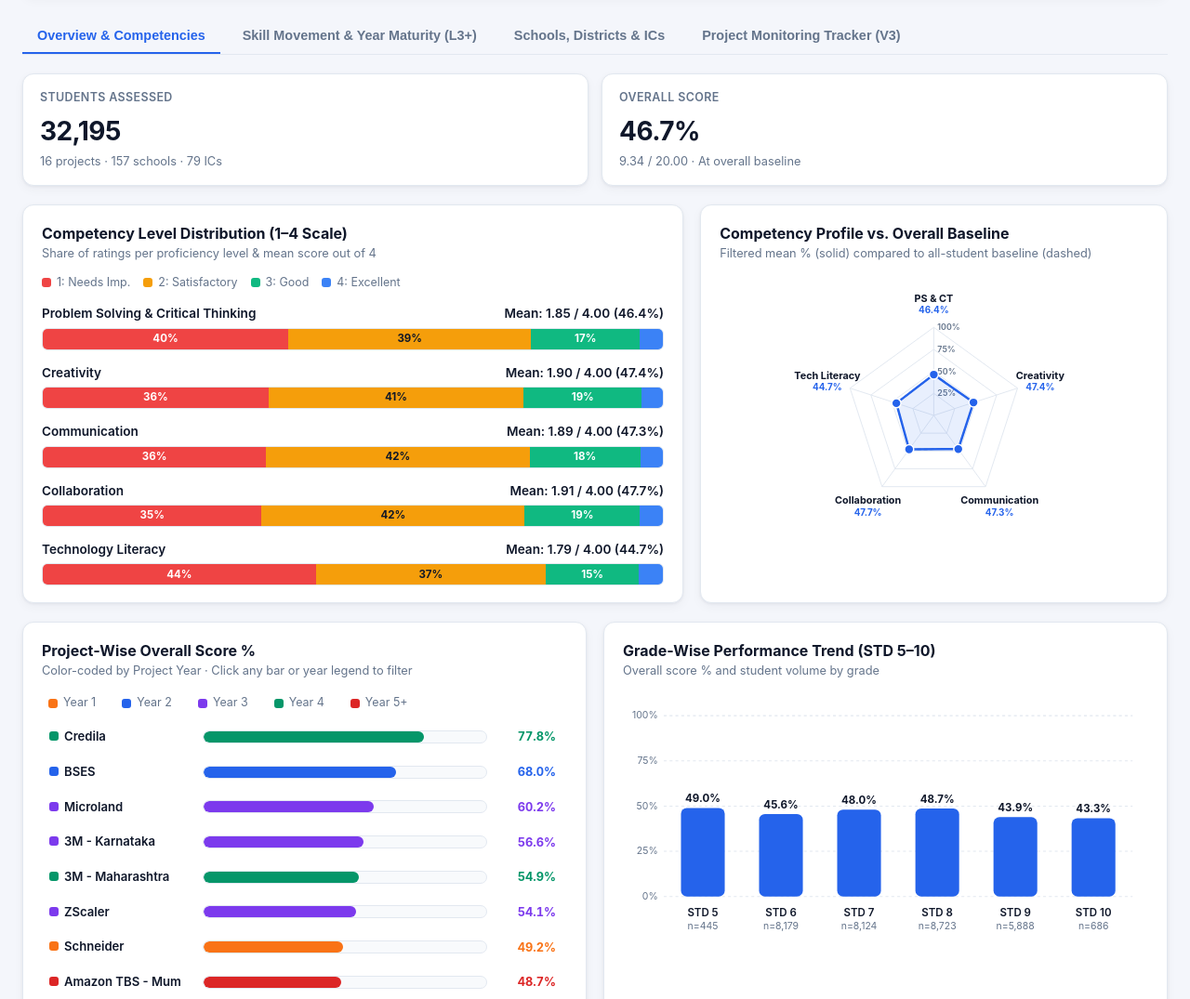
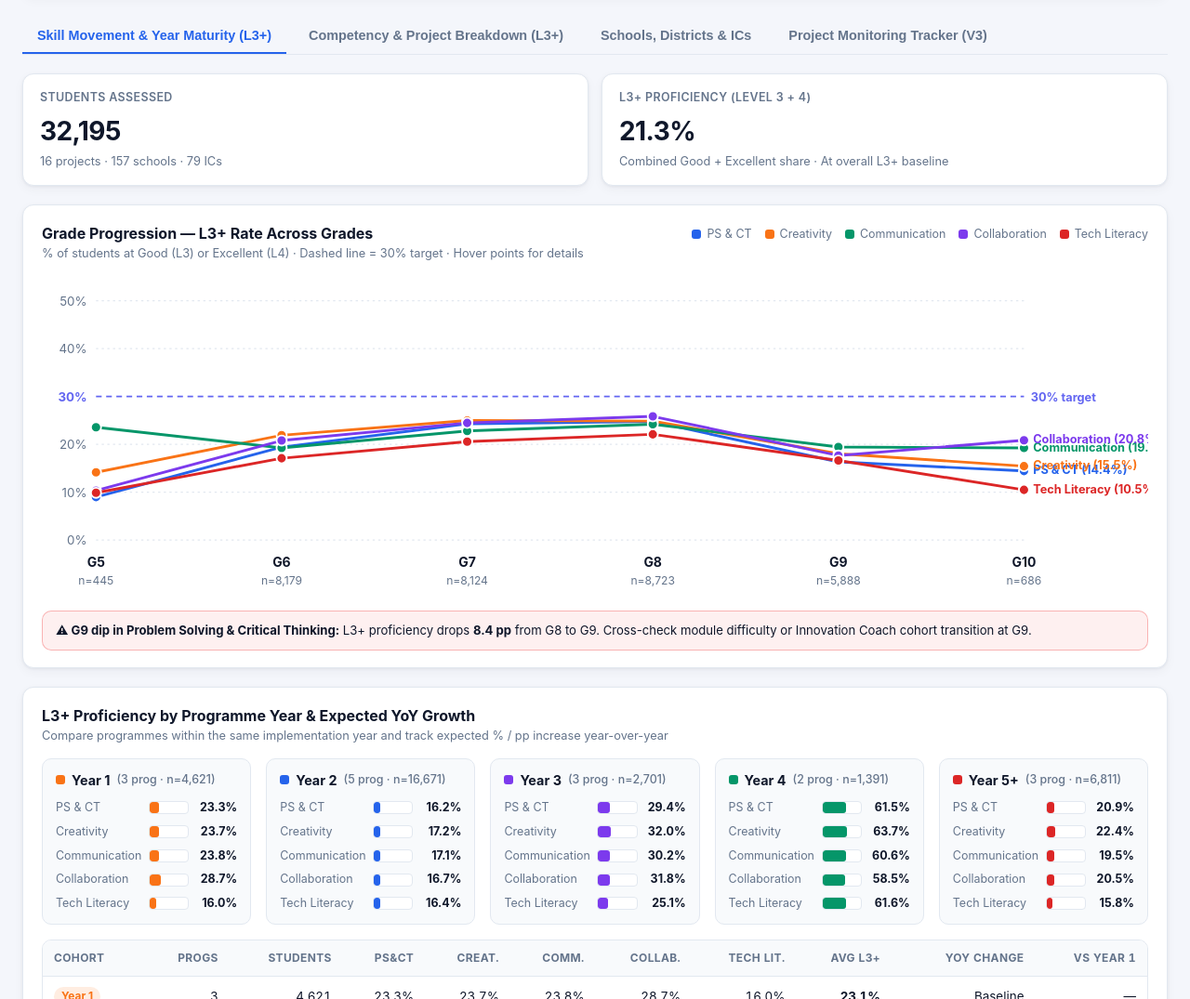
Before and after one commit to aadmane/rubric, a plain HTML site: page index.html in a window 1280 px wide. Shown: the part 260-1335 px from the top of the page at 93% size. Drawn offline with Linux system fonts and the light colour scheme.

Commit message:
Switch entire dashboard metric to L3+ Combined % (Level 3 + 4)

```diff
--- a/index.html
+++ b/index.html
@@ -317,14 +317,14 @@
   <div id="activeFilters" class="chips-bar" aria-live="polite"></div>
 
   <nav class="tabs" role="tablist" aria-label="Dashboard Sections">
-    <button class="tab-btn" role="tab" aria-selected="true" data-tab="overview">Overview &amp; Competencies</button>
-    <button class="tab-btn" role="tab" aria-selected="false" data-tab="maturity">Skill Movement &amp; Year Maturity (L3+)</button>
+    <button class="tab-btn" role="tab" aria-selected="true" data-tab="maturity">Skill Movement &amp; Year Maturity (L3+)</button>
+    <button class="tab-btn" role="tab" aria-selected="false" data-tab="overview">Competency &amp; Project Breakdown (L3+)</button>
     <button class="tab-btn" role="tab" aria-selected="false" data-tab="schools">Schools, Districts &amp; ICs</button>
     <button class="tab-btn" role="tab" aria-selected="false" data-tab="tracker">Project Monitoring Tracker (V3)</button>
   </nav>
 
   <!-- TAB 1: OVERVIEW -->
-  <section id="tab-overview" class="tab-panel active" role="tabpanel">
+  <section id="tab-overview" class="tab-panel" role="tabpanel">
     <div class="kpi-grid" id="kpiGrid"></div>
 
     <div class="grid-2">
@@ -408,7 +408,8 @@
   </section>
 
   <!-- TAB 2: SKILL MOVEMENT & YEAR MATURITY (L3+) -->
-  <section id="tab-maturity" class="tab-panel" role="tabpanel">
+  <section id="tab-maturity" class="tab-panel active" role="tabpanel">
+    <div class="kpi-grid" id="kpiGridMaturity"></div>
     <div class="card" style="margin-bottom:20px;">
       <div class="card-header">
         <div>
@@ -684,9 +685,10 @@ function computeStats(rows) {
     }
   }
   const means = sum.map(s => n ? s / n : 0);
-  const pcts = means.map(m => m / 4);
+  const pcts = dist.map(d => n ? (d[2] + d[3]) / n : 0);
   const overallMean20 = sum.reduce((a, b) => a + b, 0) / (n || 1);
-  const overallPct = overallMean20 / 20;
+  const totalL34 = dist.reduce((acc, d) => acc + d[2] + d[3], 0);
+  const overallPct = n ? totalL34 / (n * 5) : 0;
   const totalL1 = dist.reduce((acc, d) => acc + d[0], 0);
   const l1Rate = n ? totalL1 / (n * 5) : 0;
   return { n, means, pcts, dist, overallMean20, overallPct, l1Rate, schools: schools.size, ics: ics.size, projects: projects.size };
@@ -762,20 +764,23 @@ function getFilteredRecords() {
 
 function renderKPIs(st) {
   const delta = (st.overallPct - BASELINE.overallPct) * 100;
-  const deltaStr = Math.abs(delta) < 0.05 ? "At overall baseline" : `${delta > 0 ? "+" : ""}${delta.toFixed(1)} pp vs. baseline`;
-
-  document.getElementById("kpiGrid").innerHTML = `
+  const deltaStr = Math.abs(delta) < 0.05 ? "At overall L3+ baseline" : `${delta > 0 ? "+" : ""}${delta.toFixed(1)} pp vs. L3+ baseline`;
+
+  const html = `
     <div class="kpi-card">
       <div class="kpi-label">Students Assessed</div>
       <div class="kpi-value">${fmtNum(st.n)}</div>
       <div class="kpi-sub">${st.projects} projects · ${fmtNum(st.schools)} schools · ${st.ics} ICs</div>
     </div>
     <div class="kpi-card">
-      <div class="kpi-label">Overall Score</div>
+      <div class="kpi-label">L3+ Proficiency (Level 3 + 4)</div>
       <div class="kpi-value">${fmtPct(st.overallPct)}</div>
-      <div class="kpi-sub">${st.overallMean20.toFixed(2)} / 20.00 · ${deltaStr}</div>
+      <div class="kpi-sub">Combined Good + Excellent share · ${deltaStr}</div>
     </div>
   `;
+  document.getElementById("kpiGrid").innerHTML = html;
+  const matKpi = document.getElementById("kpiGridMaturity");
+  if (matKpi) matKpi.innerHTML = html;
 }
 
 function renderCompBars(st) {
@@ -787,7 +792,7 @@ function renderCompBars(st) {
       <div class="comp-row">
         <div class="comp-meta">
           <span>${label}</span>
-          <span>Mean: ${st.means[i].toFixed(2)} / 4.00 (${fmtPct(st.pcts[i])})</span>
+          <span>L3+ Combined: <strong>${fmtPct(st.pcts[i])}</strong> (L3: ${p[2].toFixed(1)}% + L4: ${p[3].toFixed(1)}%)</span>
         </div>
         <div class="stacked-bar" title="L1: ${p[0].toFixed(1)}% | L2: ${p[1].toFixed(1)}% | L3: ${p[2].toFixed(1)}% | L4: ${p[3].toFixed(1)}%">
           ${p.map((pct, li) => `<div class="seg seg-${li+1}" style="width:${pct.toFixed(2)}%">${pct >= 7 ? pct.toFixed(0)+'%' : ''}</div>`).join("")}
@@ -833,7 +838,7 @@ function renderRadar(st) {
     const [x, y] = pt(v, i);
     const diff = (v - BASELINE.pcts[i]) * 100;
     const diffStr = `${diff >= 0 ? "+" : ""}${diff.toFixed(1)} pp`;
-    const tt = `<div class='tt-title'>${COMP_LABELS[i]}</div><div class='tt-row'><span>Filtered:</span><strong>${fmtPct(v)} (${st.means[i].toFixed(2)}/4)</strong></div><div class='tt-row'><span>Baseline:</span><strong>${fmtPct(BASELINE.pcts[i])} (${BASELINE.means[i].toFixed(2)}/4)</strong></div><div class='tt-row'><span>Difference:</span><strong>${diffStr}</strong></div>`;
+    const tt = `<div class='tt-title'>${COMP_LABELS[i]}</div><div class='tt-row'><span>Filtered L3+:</span><strong>${fmtPct(v)}</strong></div><div class='tt-row'><span>Baseline L3+:</span><strong>${fmtPct(BASELINE.pcts[i])}</strong></div><div class='tt-row'><span>Difference:</span><strong>${diffStr}</strong></div>`;
     return `<circle cx="${x.toFixed(1)}" cy="${y.toFixed(1)}" r="5" fill="var(--primary)" stroke="var(--surface)" stroke-width="1.5" data-tt="${tt.replace(/"/g, '&quot;')}" style="cursor:pointer"/>`;
   }).join("");
 
@@ -861,13 +866,13 @@ function renderProjectBars(rows) {
   );
   const byProj = new Map();
   for (const r of baseRows) {
-    if (!byProj.has(r.p)) byProj.set(r.p, { n: 0, total: 0, y: r.y });
+    if (!byProj.has(r.p)) byProj.set(r.p, { n: 0, l34: 0, y: r.y });
     const item = byProj.get(r.p);
     item.n += r.n;
-    item.total += r.sum.reduce((a, b) => a + b, 0);
+    for (let i = 0; i < 5; i++) item.l34 += r.dist[i][2] + r.dist[i][3];
   }
   const list = [...byProj.entries()].map(([p, v]) => ({
-    p, n: v.n, y: v.y, pct: v.total / (v.n * 20)
+    p, n: v.n, y: v.y, pct: v.l34 / (v.n * 5)
   })).sort((a, b) => b.pct - a.pct);
 
   document.getElementById("projectYearLegend").innerHTML = Object.entries(YEAR_COLORS).map(([lbl, col]) => {
@@ -909,13 +914,13 @@ function renderGradeChart(rows) {
   const byGrade = new Map();
   for (const r of rows) {
     if (r.g === "Unspecified") continue;
-    if (!byGrade.has(r.g)) byGrade.set(r.g, { n: 0, total: 0 });
+    if (!byGrade.has(r.g)) byGrade.set(r.g, { n: 0, l34: 0 });
     const item = byGrade.get(r.g);
     item.n += r.n;
-    item.total += r.sum.reduce((a, b) => a + b, 0);
+    for (let i = 0; i < 5; i++) item.l34 += r.dist[i][2] + r.dist[i][3];
   }
   const grades = [...byGrade.entries()]
-    .map(([g, v]) => ({ g, n: v.n, pct: v.total / (v.n * 20) }))
+    .map(([g, v]) => ({ g, n: v.n, pct: v.l34 / (v.n * 5) }))
     .sort((a, b) => Number(a.g) - Number(b.g));
 
   if (!grades.length) {
@@ -987,7 +992,7 @@ function renderTechCurrChart() {
   const order = ["AI", "ATL", "STEAM", "Green Skills"];
   const labels = { "AI": "AI", "ATL": "ATL (Tinkering)", "STEAM": "STEAM", "Green Skills": "Green Skills" };
   const list = [...byCurr.entries()].map(([c, v]) => ({
-    c, label: labels[c] || c, n: v.n, donors: v.donors.size, mean: v.tlSum / v.n, pct: v.tlSum / (v.n * 4), dist: v.dist
+    c, label: labels[c] || c, n: v.n, donors: v.donors.size, pct: (v.dist[2] + v.dist[3]) / v.n, dist: v.dist
   })).sort((a, b) => {
     const ia = order.indexOf(a.c), ib = order.indexOf(b.c);
     return (ia === -1 ? 99 : ia) - (ib === -1 ? 99 : ib);
@@ -1026,11 +1031,11 @@ function renderTechCurrChart() {
     const isSel = state.curriculum === item.c;
     const fill = isSel ? "var(--primary)" : (state.curriculum === "ALL" ? "var(--l3)" : "var(--border)");
     const lp = item.dist.map(d => ((d / item.n) * 100).toFixed(1));
-    const tt = `<div class='tt-title'>${item.label}</div><div class='tt-row'><span>Tech Literacy:</span><strong>${fmtPct(item.pct)} (${item.mean.toFixed(2)}/4)</strong></div><div class='tt-row'><span>Students · Donors:</span><strong>${fmtNum(item.n)} · ${item.donors}</strong></div><div class='tt-row'><span>L1 / L2 / L3 / L4:</span><span>${lp[0]}% / ${lp[1]}% / ${lp[2]}% / ${lp[3]}%</span></div>`;
+    const tt = `<div class='tt-title'>${item.label}</div><div class='tt-row'><span>Tech Lit L3+:</span><strong>${fmtPct(item.pct)}</strong></div><div class='tt-row'><span>Students · Donors:</span><strong>${fmtNum(item.n)} · ${item.donors}</strong></div><div class='tt-row'><span>L1 / L2 / L3 / L4:</span><span>${lp[0]}% / ${lp[1]}% / ${lp[2]}% / ${lp[3]}%</span></div>`;
     return `
       <g class="tc-bar-group" data-curr="${item.c}" data-tt="${tt.replace(/"/g, '&quot;')}" style="cursor:pointer">
         <rect x="${x.toFixed(1)}" y="${y.toFixed(1)}" width="${barW.toFixed(1)}" height="${h.toFixed(1)}" rx="8" fill="${fill}" ${isSel ? 'stroke="var(--text)" stroke-width="1.5"' : ''}/>
-        <text x="${cx.toFixed(1)}" y="${(y - 6).toFixed(1)}" text-anchor="middle" fill="var(--text)" font-size="12" font-weight="700">${(item.pct*100).toFixed(1)}% (${item.mean.toFixed(2)}/4)</text>
+        <text x="${cx.toFixed(1)}" y="${(y - 6).toFixed(1)}" text-anchor="middle" fill="var(--text)" font-size="12" font-weight="700">${(item.pct*100).toFixed(1)}% L3+</text>
         <text x="${cx.toFixed(1)}" y="${padT + chartH + 18}" text-anchor="middle" fill="var(--text)" font-size="12" font-weight="700">${item.label}</text>
         <text x="${cx.toFixed(1)}" y="${padT + chartH + 34}" text-anchor="middle" fill="var(--text-muted)" font-size="10.5">n=${fmtNum(item.n)} · ${item.donors} donor${item.donors>1?'s':''}</text>
       </g>
@@ -1071,19 +1076,18 @@ function renderTechLitChart() {
   );
   const byProj = new Map();
   for (const r of baseRows) {
-    if (!byProj.has(r.p)) byProj.set(r.p, { n: 0, valSum: 0, c: r.c, dn: r.dn, y: r.y, dist: [0,0,0,0] });
+    if (!byProj.has(r.p)) byProj.set(r.p, { n: 0, l34: 0, c: r.c, dn: r.dn, y: r.y, dist: [0,0,0,0] });
     const item = byProj.get(r.p);
     item.n += r.n;
     if (ci === -1) {
-      item.valSum += r.sum.reduce((a, b) => a + b, 0);
+      for (let i = 0; i < 5; i++) item.l34 += r.dist[i][2] + r.dist[i][3];
     } else {
-      item.valSum += r.sum[ci];
+      item.l34 += r.dist[ci][2] + r.dist[ci][3];
       for (let l = 0; l < 4; l++) item.dist[l] += r.dist[ci][l];
     }
   }
-  const denom = ci === -1 ? 20 : 4;
   const list = [...byProj.entries()].map(([p, v]) => ({
-    p, c: v.c, dn: v.dn, y: v.y, n: v.n, mean: v.valSum / v.n, pct: v.valSum / (v.n * denom), dist: v.dist
+    p, c: v.c, dn: v.dn, y: v.y, n: v.n, pct: ci === -1 ? v.l34 / (v.n * 5) : v.l34 / v.n, dist: v.dist
   })).sort((a, b) => b.pct - a.pct);
 
   if (!list.length) {
@@ -1092,9 +1096,8 @@ function renderTechLitChart() {
   }
 
   const baseVal = ci === -1 ? BASELINE.overallPct : BASELINE.pcts[ci];
-  const baseMean = ci === -1 ? BASELINE.overallMean20 : BASELINE.means[ci];
   document.getElementById("techLitSub").textContent =
-    `Separate project-wise ${metricName} % (out of ${denom}) · Dashed line = overall baseline (${fmtPct(baseVal)}, ${baseMean.toFixed(2)}/${denom}) · Click any bar to filter`;
+    `Project-wise ${metricName} L3+ % (Level 3 + Level 4) · Dashed line = overall L3+ baseline (${fmtPct(baseVal)}) · Click any bar to filter`;
 
   const W = 1120, H = 330, padL = 46, padR = 20, padT = 28, padB = 96;
   const chartW = W - padL - padR, chartH = H - padT - padB;
@@ -1127,7 +1130,7 @@ function renderTechLitChart() {
       const lp = item.dist.map(d => ((d / item.n) * 100).toFixed(1));
       return `<div class='tt-row'><span>L1 / L2 / L3 / L4:</span><span>${lp[0]}% / ${lp[1]}% / ${lp[2]}% / ${lp[3]}%</span></div>`;
     })();
-    const tt = `<div class='tt-title'>${item.p}</div><div class='tt-row'><span>Curriculum · Donor:</span><strong>${item.c} · ${item.dn}</strong></div><div class='tt-row'><span>Project Year:</span><strong>${item.y}</strong></div><div class='tt-row'><span>${metricName}:</span><strong>${fmtPct(item.pct)} (${item.mean.toFixed(2)}/${denom})</strong></div><div class='tt-row'><span>Assessed:</span><strong>${fmtNum(item.n)}</strong></div>${distHtml}`;
+    const tt = `<div class='tt-title'>${item.p}</div><div class='tt-row'><span>Curriculum · Donor:</span><strong>${item.c} · ${item.dn}</strong></div><div class='tt-row'><span>Project Year:</span><strong>${item.y}</strong></div><div class='tt-row'><span>${metricName} L3+:</span><strong>${fmtPct(item.pct)}</strong></div><div class='tt-row'><span>Assessed:</span><strong>${fmtNum(item.n)}</strong></div>${distHtml}`;
     return `
       <g class="tl-bar-group" data-proj="${item.p.replace(/"/g, '&quot;')}" data-tt="${tt.replace(/"/g, '&quot;')}" style="cursor:pointer">
         <rect x="${x.toFixed(1)}" y="${y.toFixed(1)}" width="${barW.toFixed(1)}" height="${h.toFixed(1)}" rx="6" fill="${fill}" ${isSel ? 'stroke="var(--text)" stroke-width="1.5"' : ''}/>
```
